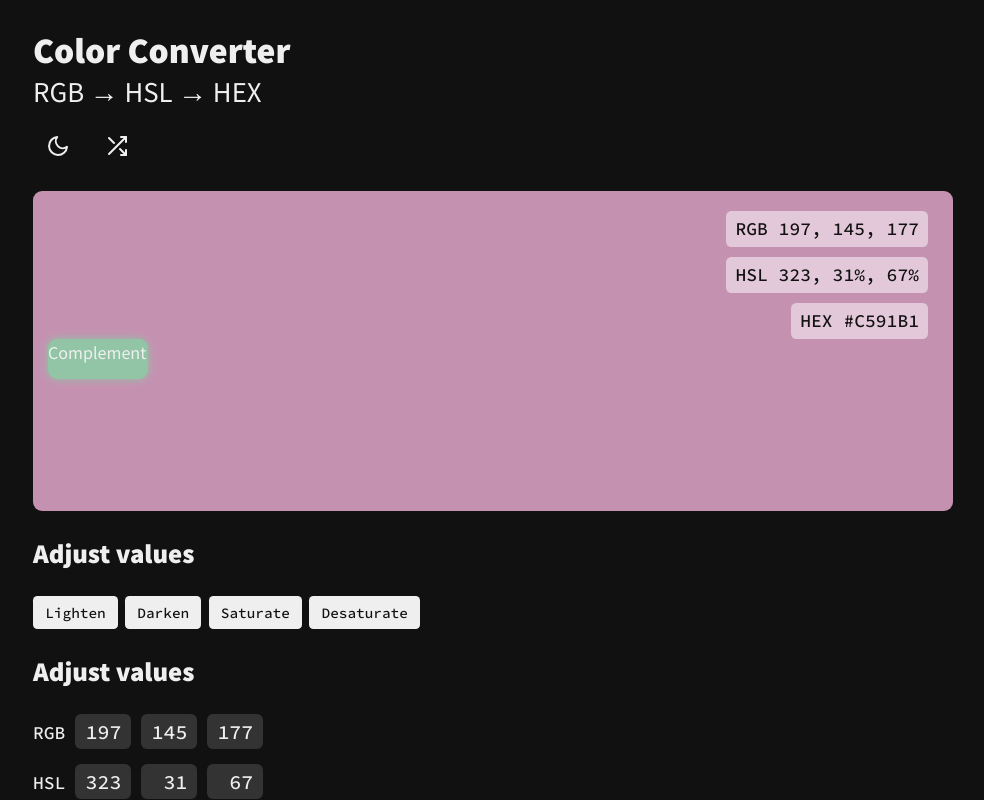
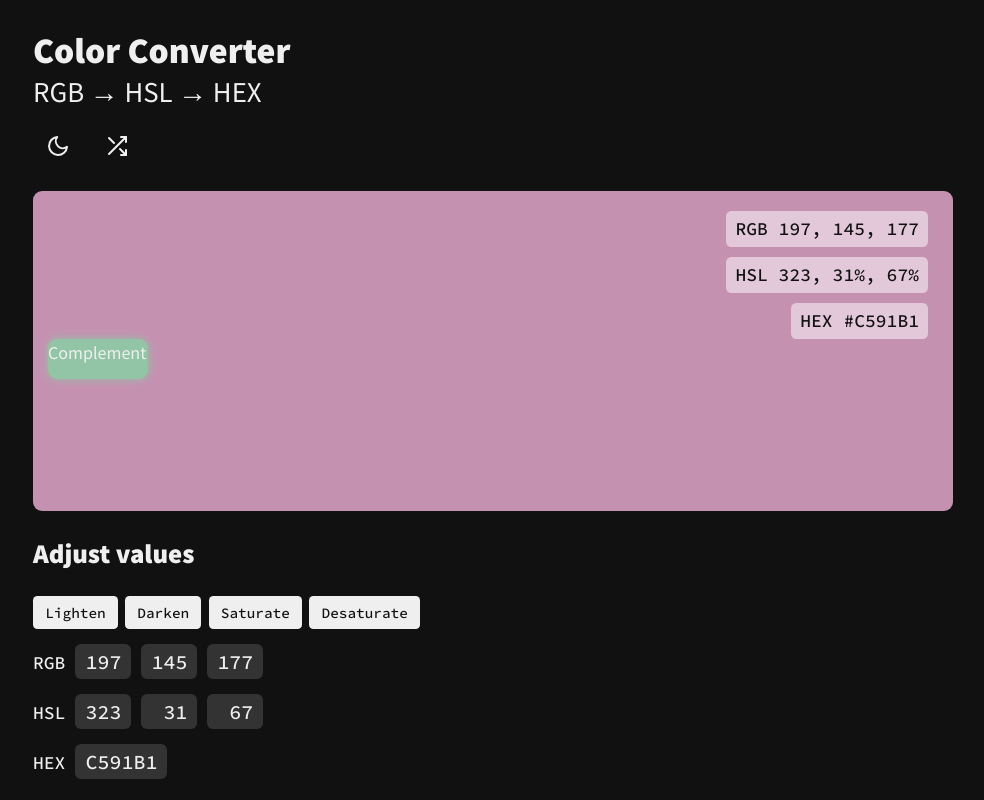
Before and after one commit to murbar/web-color-tool, a React (Create React App) app: page / in a window 1280 px wide. Shown: the top 800 px of the page, without its empty margins (147-1131 px from the left). Built offline with nearby package versions, Linux system fonts and the light colour scheme.

Commit message:
Move heading

```diff
--- a/src/components/ValueInputs.jsx
+++ b/src/components/ValueInputs.jsx
@@ -20,7 +20,6 @@ const StyledDiv = styled.div`
 const ValueInputs = ({ setColor, colorValues }) => {
   return (
     <StyledDiv>
-      <h2>Adjust values</h2>
       <RgbForm setColor={setColor} colorValues={colorValues} />
       <HslForm setColor={setColor} colorValues={colorValues} />
       <HexForm setColor={setColor} colorValues={colorValues} />
```
